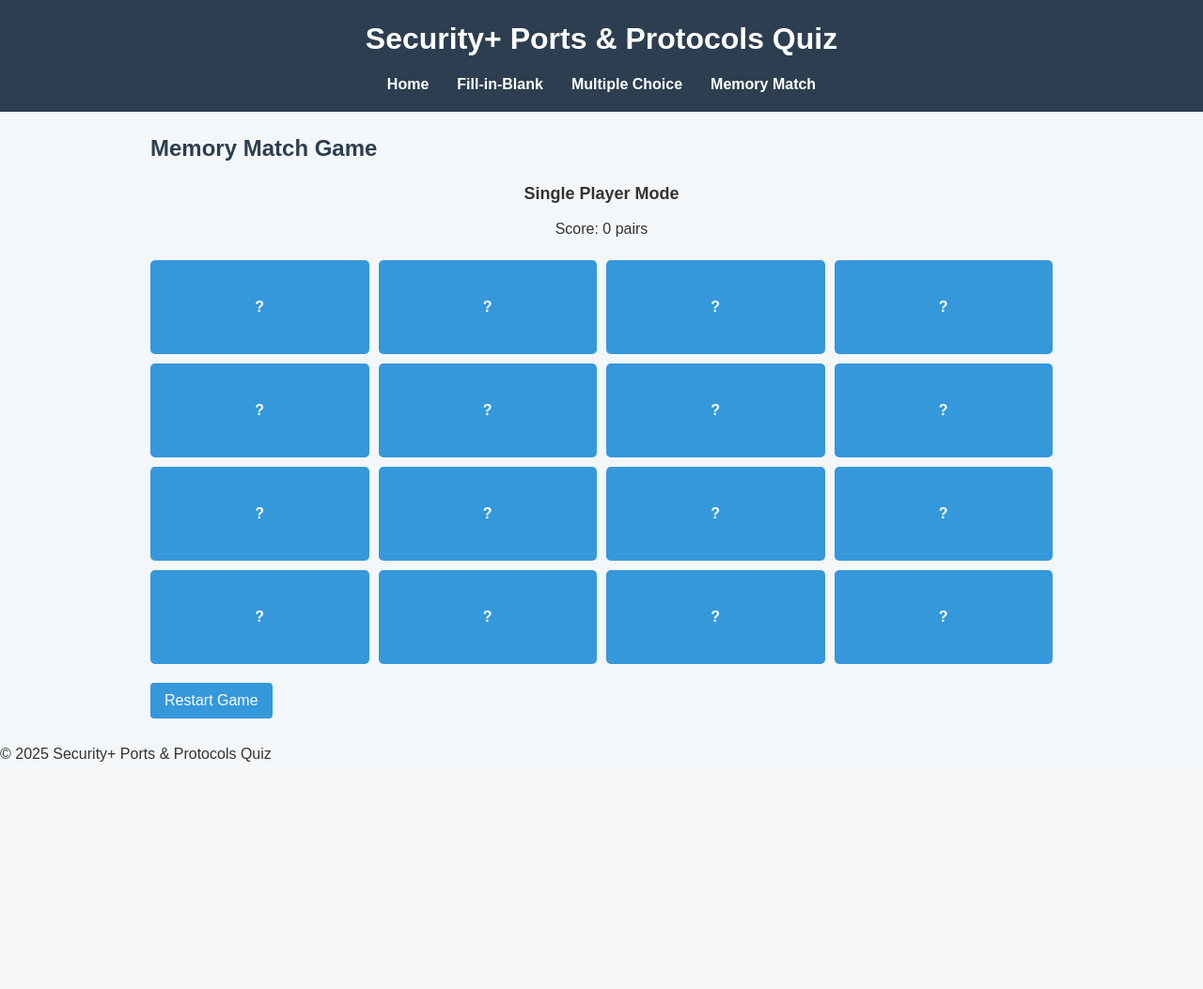
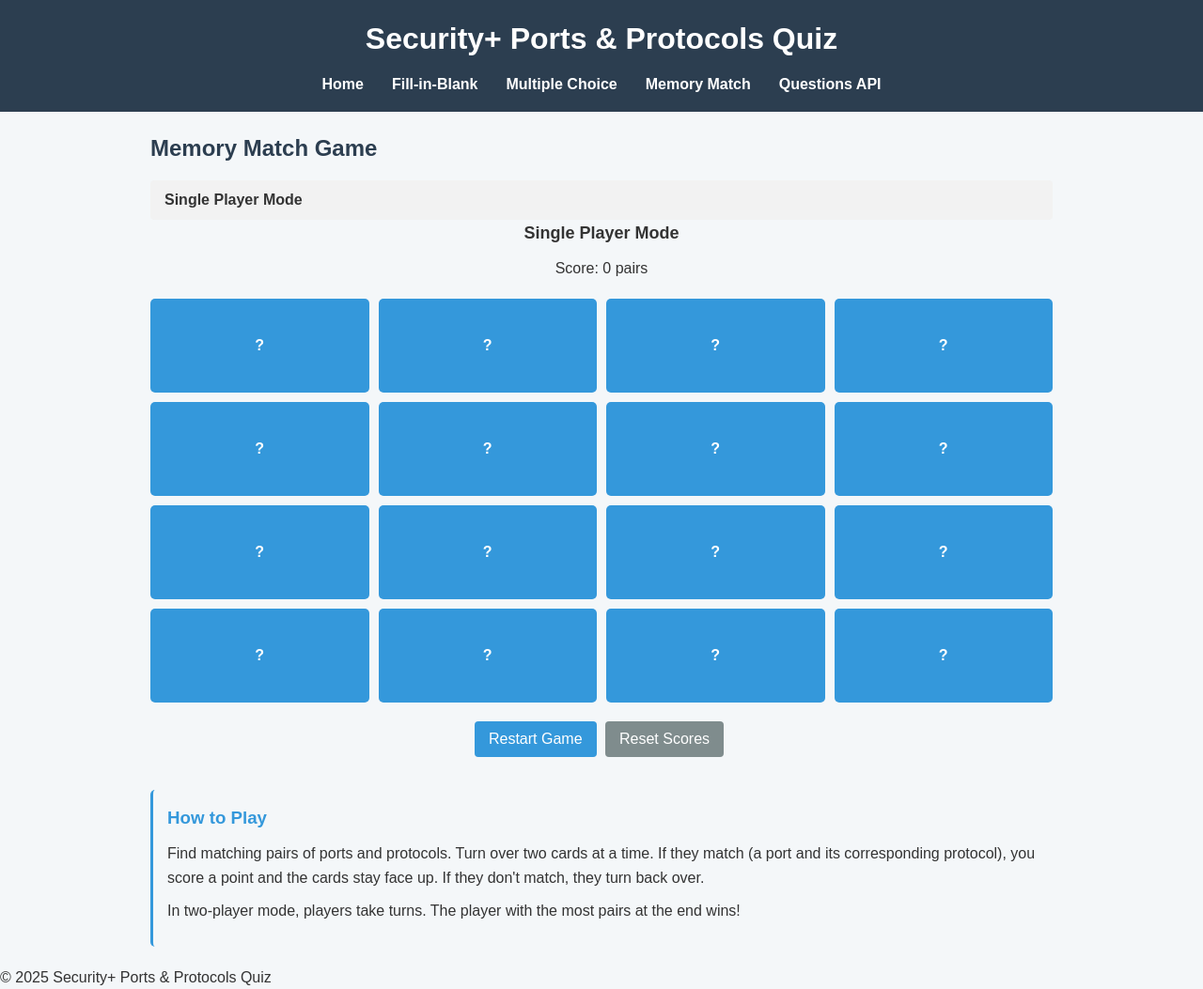
Before and after one commit to ZealExorcist/PortQuiz, a Flask app: page /memory in a window 1280 px wide. Shown: the whole page at 94% size. Before the commit the page ends 811 px from the top, so only its background shows below. Run offline with Flask 3, Linux system fonts and the light colour scheme.

Commit message:
Add UI improvements, player mode display, and score reset functionality

```diff
--- a/app/static/css/main.css
+++ b/app/static/css/main.css
@@ -161,6 +161,51 @@ nav ul li a:hover {
     border-left: 3px solid #3498db;
 }
 
+.quiz-options {
+    display: flex;
+    justify-content: space-between;
+    align-items: center;
+    margin-bottom: 20px;
+}
+
+.player-mode-display {
+    background-color: #f2f2f2;
+    padding: 8px 15px;
+    border-radius: 4px;
+    font-weight: bold;
+}
+
+.controls {
+    margin-top: 20px;
+    text-align: center;
+}
+
+.btn.secondary {
+    background-color: #7f8c8d;
+}
+
+.btn.secondary:hover {
+    background-color: #95a5a6;
+}
+
+/* Game Instructions */
+.game-instructions {
+    margin-top: 30px;
+    padding: 15px;
+    background-color: #f4f7f9;
+    border-radius: 5px;
+    border-left: 3px solid #3498db;
+}
+
+.game-instructions h3 {
+    margin-bottom: 10px;
+    color: #3498db;
+}
+
+.game-instructions p {
+    margin-bottom: 10px;
+}
+
 /* Multiple Choice Options */
 #options-container {
     margin-bottom: 20px;
--- a/app/static/js/memory.js
+++ b/app/static/js/memory.js
@@ -24,6 +24,25 @@ document.addEventListener('DOMContentLoaded', function() {
     restartButton.addEventListener('click', function() {
         resetGame();
     });
+
+    // Add event listener for Reset Scores button
+    const resetScoresBtn = document.getElementById('reset-scores');
+    if (resetScoresBtn) {
+        resetScoresBtn.addEventListener('click', function() {
+            if (confirm('Are you sure you want to reset all scores for the Memory game?')) {
+                resetMemoryScores();
+                updateScoreDisplay();
+                alert('Scores have been reset!');
+            }
+        });
+    }
+
+    // Update player mode display
+    const playerModeIndicator = document.getElementById('player-mode-indicator');
+    if (playerModeIndicator) {
+        const playerMode = localStorage.getItem('playerMode') || 'single';
+        playerModeIndicator.textContent = playerMode === 'single' ? 'Single Player Mode' : 'Two Player Mode';
+    }
 
     // Initialize scores in localStorage
     initializeMemoryScores();
--- a/app/templates/base.html
+++ b/app/templates/base.html
@@ -7,8 +7,7 @@
     <link rel="stylesheet" href="{{ url_for('static', filename='css/main.css') }}">
     {% block extra_css %}{% endblock %}
 </head>
-<body>
-    <header>
+<body>    <header>
         <h1>Security+ Ports & Protocols Quiz</h1>
         <nav>
             <ul>
@@ -16,6 +15,7 @@
                 <li><a href="{{ url_for('main.fill_blank') }}">Fill-in-Blank</a></li>
                 <li><a href="{{ url_for('main.mcq') }}">Multiple Choice</a></li>
                 <li><a href="{{ url_for('main.memory') }}">Memory Match</a></li>
+                <li><a href="{{ url_for('main.get_questions') }}" target="_blank">Questions API</a></li>
             </ul>
         </nav>
     </header>
--- a/app/templates/memory.html
+++ b/app/templates/memory.html
@@ -5,6 +5,10 @@
 {% block content %}
 <div class="container">
     <h2>Memory Match Game</h2>
+
+    <div class="player-mode-display">
+        <span id="player-mode-indicator">Single Player Mode</span>
+    </div>
 
     <div id="player-info">
         <div id="current-player">Player 1's Turn</div>
@@ -19,7 +23,16 @@
         <p>Loading game board...</p>
     </div>
 
-    <button id="restart-game" class="btn">Restart Game</button>
+    <div class="controls">
+        <button id="restart-game" class="btn">Restart Game</button>
+        <button id="reset-scores" class="btn secondary">Reset Scores</button>
+    </div>
+
+    <div class="game-instructions">
+        <h3>How to Play</h3>
+        <p>Find matching pairs of ports and protocols. Turn over two cards at a time. If they match (a port and its corresponding protocol), you score a point and the cards stay face up. If they don't match, they turn back over.</p>
+        <p>In two-player mode, players take turns. The player with the most pairs at the end wins!</p>
+    </div>
 </div>
 {% endblock %}
 
```
Also changed, not shown: app/static/js/fillblank.js (+36 -0 lines), app/static/js/mcq.js (+36 -0 lines), app/templates/fill_blank.html (+7 -0 lines), app/templates/mcq.html (+7 -0 lines).
